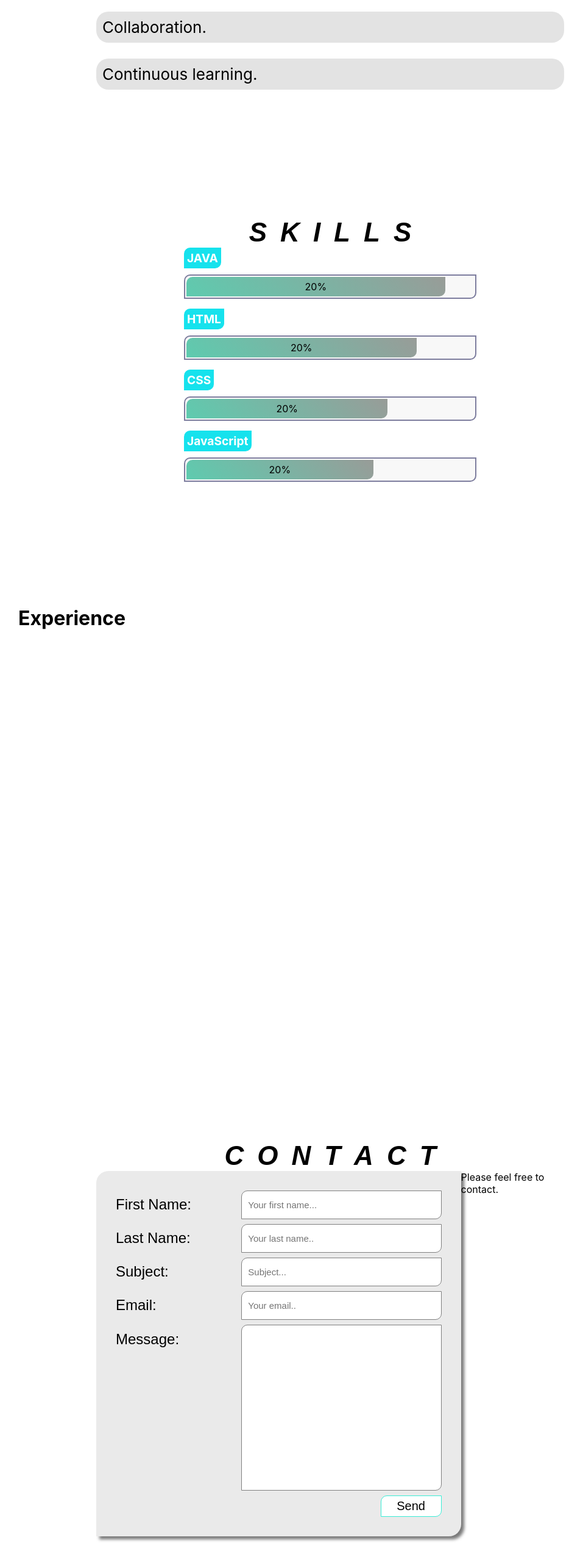
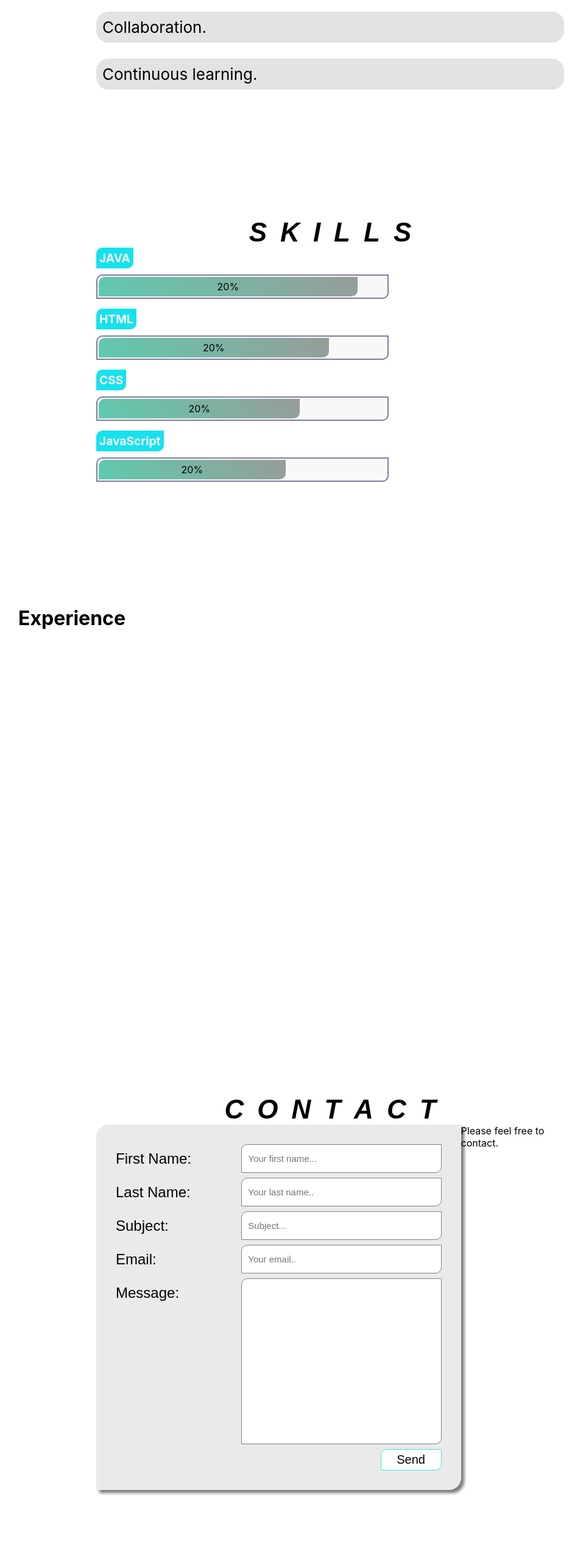
Before and after one commit to sauravmodi03/ReactPortfolio, a React (Create React App) app: page / in a window 1280 px wide. Shown: the part 1501-4067 px from the top of the page at 61% size, without its empty margins (98-1055 px from the left). Built offline with nearby package versions, Linux system fonts and the light colour scheme.

Commit message:
updating contact page changes

```diff
--- a/src/css/Contact.scss
+++ b/src/css/Contact.scss
@@ -1,10 +1,11 @@
 @use '../css/Media';
 
-#contact{
+.Contact{
     padding: 0 20% 0 20%;
     display: flex;
     align-items: center;
     min-height: 100vh;
+    flex-direction: column;
 }
 
 #contact article{
@@ -98,6 +99,11 @@ input[type="submit"]{
 
 }
 
+#contact article{
+    justify-content: space-between;
+    width: 100%;
+}
+
 @keyframes dropFade {
     0%{ transform: translateY(-150%);
         opacity: 0;}
@@ -105,3 +111,42 @@ input[type="submit"]{
     opacity: 1;}
     100%{opacity: 0;}
 }
+
+@media #{Media.$ipad-pro-landscape}{
+    .Contact{
+        padding: 10%;
+        display: flex;
+        align-items: center;
+        min-height: 100vh;
+    }
+    .contact-form{
+        width: fit-content;
+    }
+
+    textarea{
+        height: 180px;
+    }
+  }
+
+  @media #{Media.$ipad-pro-portrait}{
+    .Contact{
+        padding: 10%;
+        display: flex;
+        align-items: center;
+        min-height: 100vh;
+        justify-content: flex-start;
+    }
+    .contact-form{
+        width: fit-content;
+    }
+    #contact article{
+        flex-direction: column-reverse;
+    }
+  }
+
+  @media #{Media.$iphone-portrait}{
+
+  }
+  @media #{Media.$iphone-landscape} {
+
+  }
--- a/src/css/Media.scss
+++ b/src/css/Media.scss
@@ -1,5 +1,7 @@
+$ipad-pro: "only screen and (min-device-width: 724px) and (max-device-width: 1200px) and (min-height:724px) and (-webkit-min-device-pixel-ratio: 2)";
 $ipad-pro-landscape: "only screen and (min-device-width: 724px) and (max-device-width: 1200px) and (min-height:724px) and (-webkit-min-device-pixel-ratio: 2) and (orientation : landscape)";
 $ipad-pro-portrait: "only screen and (min-device-width: 724px) and (max-device-width: 1200px) and (orientation: portrait) and (-webkit-min-device-pixel-ratio: 2)";
+$iphone-landscape: "only screen and (min-width: 320px) and (max-height: 640px)";
 $iphone-landscape: "only screen and (min-width: 320px) and (max-height: 640px) and (orientation: landscape)";
 $iphone-portrait: "only screen and (max-width: 480px) and (min-height:600px) and (orientation: portrait)";
 
--- a/src/css/Skills.scss
+++ b/src/css/Skills.scss
@@ -1,6 +1,6 @@
 @use '../css/Media';
 
-#skills{
+.Skills{
     padding: 0 20% 0 20%;
     display: flex;
     align-items: center;
@@ -12,7 +12,7 @@
     flex-flow: row wrap;
     flex-wrap: wrap;
     gap: 1em;
-    justify-content: space-around;
+    justify-content: space-between;
 }
 
 .skills-wrapper{
@@ -24,7 +24,6 @@
 }
 
 .skill{
-
     //background-color: rgb(74, 125, 127);
     font-size: 1em;
     font-weight: bold;
@@ -96,7 +95,7 @@
 }
 
 @media #{Media.$ipad-pro-landscape}{
-    #skills{
+    .Skills{
         padding: 10%;
         height: auto;
         min-height: 100vh;
@@ -104,7 +103,6 @@
     .skills-wrapper{
         width: 25em;
     }
-
   }
 
   @media #{Media.$ipad-pro-portrait}{
--- a/src/pages/Contact.js
+++ b/src/pages/Contact.js
@@ -63,7 +63,7 @@ class Contact extends React.Component {
                     <div id="email-confirm" onAnimationEnd={this.resetAnimation} className='email-confirmation'>
                         <span>Message sent successfully !</span>
                     </div>
-                    <section>
+
                         <div id="label">
                             <div className="wrapper">
                                 <div data-inviewport="scale-in" id="S" className="letter">C</div>
@@ -115,7 +115,7 @@ class Contact extends React.Component {
                                 Please feel free to contact.
                             </div>
                         </article>
-                    </section>
+
                 </div>
         );
     };
--- a/src/pages/Skills.js
+++ b/src/pages/Skills.js
@@ -1,9 +1,8 @@
 import '../css/Skills.scss';
-
 
 function Skills() {
     return (
-        <div id="skills" className='Skills tab'>
+        <div id="skills" className='Skills'>
             <section>
                 <div id="label">
                     <div className="wrapper">
```
